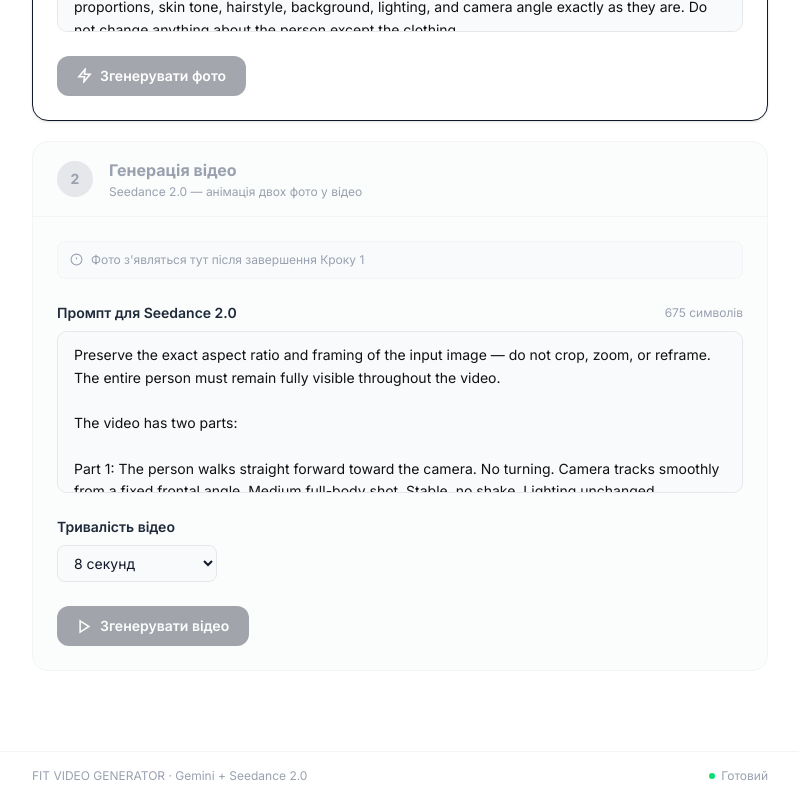
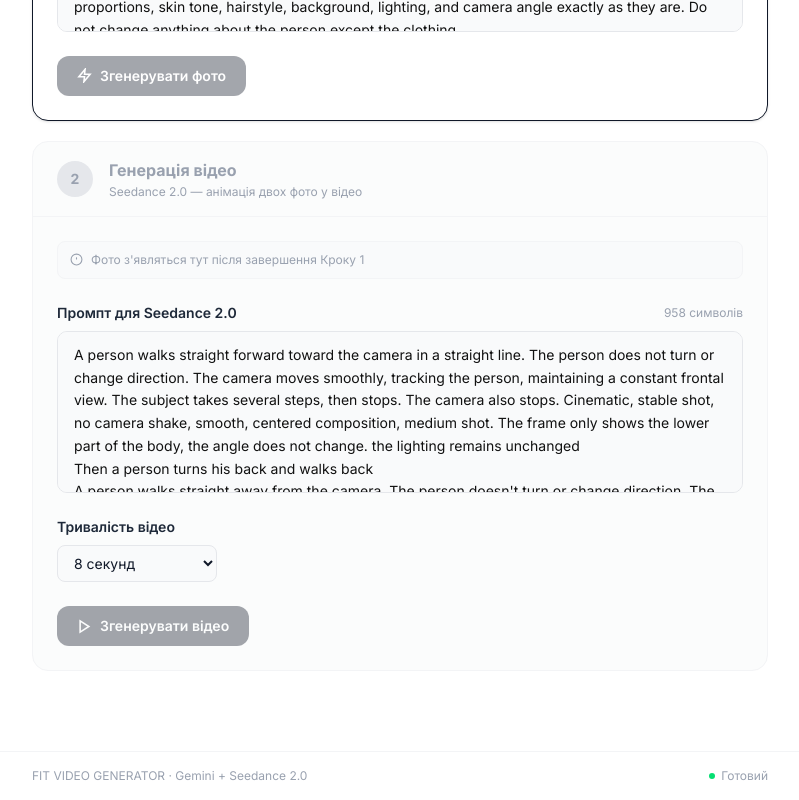
Before and after one commit to smm-creator/-, a Next.js app: page / in a window 1280 px wide. Shown: the part 1130-1930 px from the top of the page, without its empty margins (240-1039 px from the left). Built offline with nearby package versions, Linux system fonts and the light colour scheme.

Commit message:
feat: update default Seedance prompt to walk forward/backward motion

```diff
--- a/app/page.tsx
+++ b/app/page.tsx
@@ -12,7 +12,7 @@ const DEFAULT_GEMINI_PROMPT =
   "Output image aspect ratio: 4:5. Do not crop the person — the full body must be visible from head to toe. Do not add any padding, borders or extra background.\n\nUsing the first image (model photo) as the base: preserve the person's face, body, pose, proportions, skin tone, hairstyle, background, lighting, and camera angle exactly as they are. Do not change anything about the person except the clothing.\n\nUsing the second image (clothing photo) as the clothing reference: replace only the clothing on the model with the clothing from the reference. The new clothing must fit the body naturally with realistic folds, shadows, fabric texture, and proper fit. The clothing color, print, and design must exactly match the reference.";
 
 const DEFAULT_SEEDANCE_PROMPT =
-  "Preserve the exact aspect ratio and framing of the input image — do not crop, zoom, or reframe. The entire person must remain fully visible throughout the video.\n\nThe video has two parts:\n\nPart 1: The person walks straight forward toward the camera. No turning. Camera tracks smoothly from a fixed frontal angle. Medium full-body shot. Stable, no shake. Lighting unchanged.\n\nPart 2: The person turns their back and walks away from the camera. No turning sideways. Camera tracks smoothly from a fixed rear angle. Same medium full-body shot. Stable, no shake. Same lighting and background.\n\nNo distortion. No extra limbs. No face changes. No clothing changes. No scale changes.";
+  "A person walks straight forward toward the camera in a straight line. The person does not turn or change direction. The camera moves smoothly, tracking the person, maintaining a constant frontal view. The subject takes several steps, then stops. The camera also stops. Cinematic, stable shot, no camera shake, smooth, centered composition, medium shot. The frame only shows the lower part of the body, the angle does not change. the lighting remains unchanged\nThen a person turns his back and walks back\nA person walks straight away from the camera. The person doesn't turn or change direction. The camera moves smoothly, tracking the person and maintaining a constant view from behind. The subject takes a few steps, then stops. The camera also stops. Cinematic, stable shot, no camera shake, smooth, centered composition, medium shot. The frame only shows the lower part of the body, the angle does not change. the lighting and background remains unchanged";
 
 const DURATION_OPTIONS = ["4","5","6","7","8","9","10","11","12","13","14","15"] as const;
 type DurationValue = typeof DURATION_OPTIONS[number];
```
